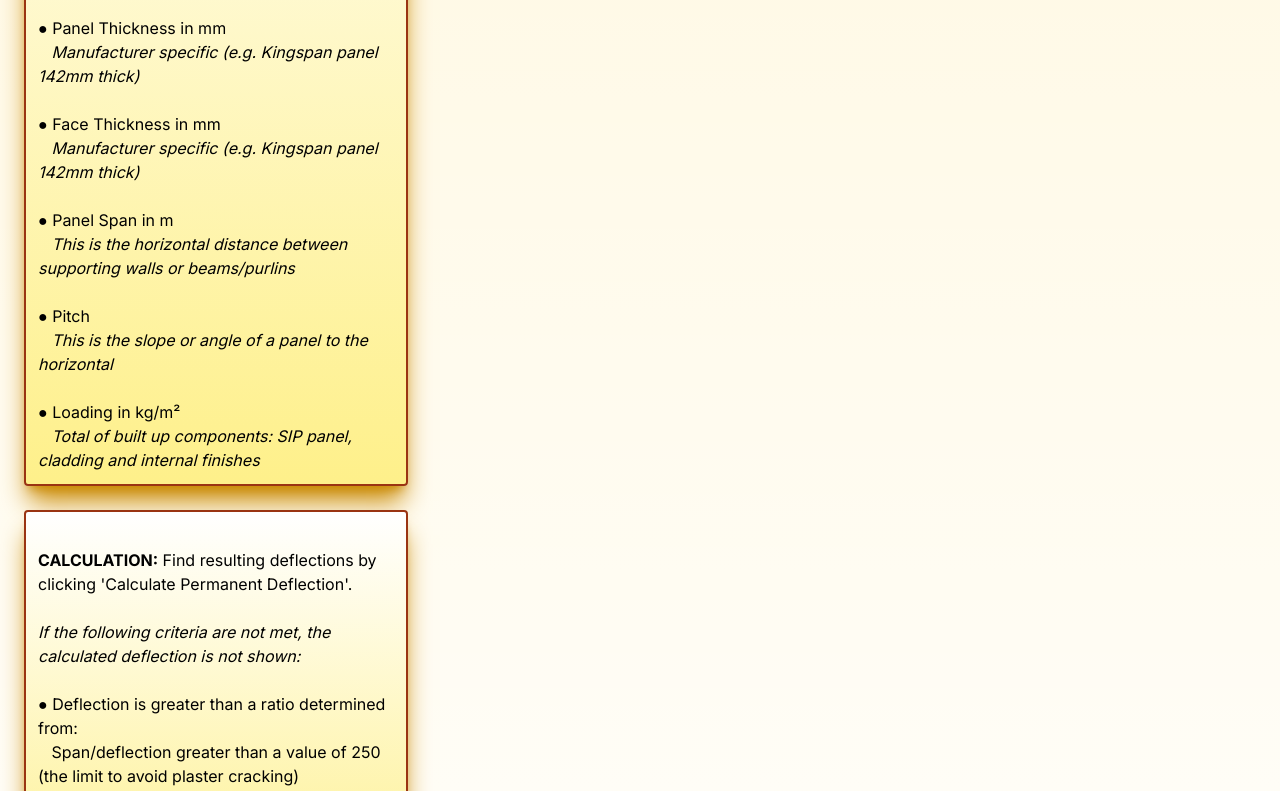
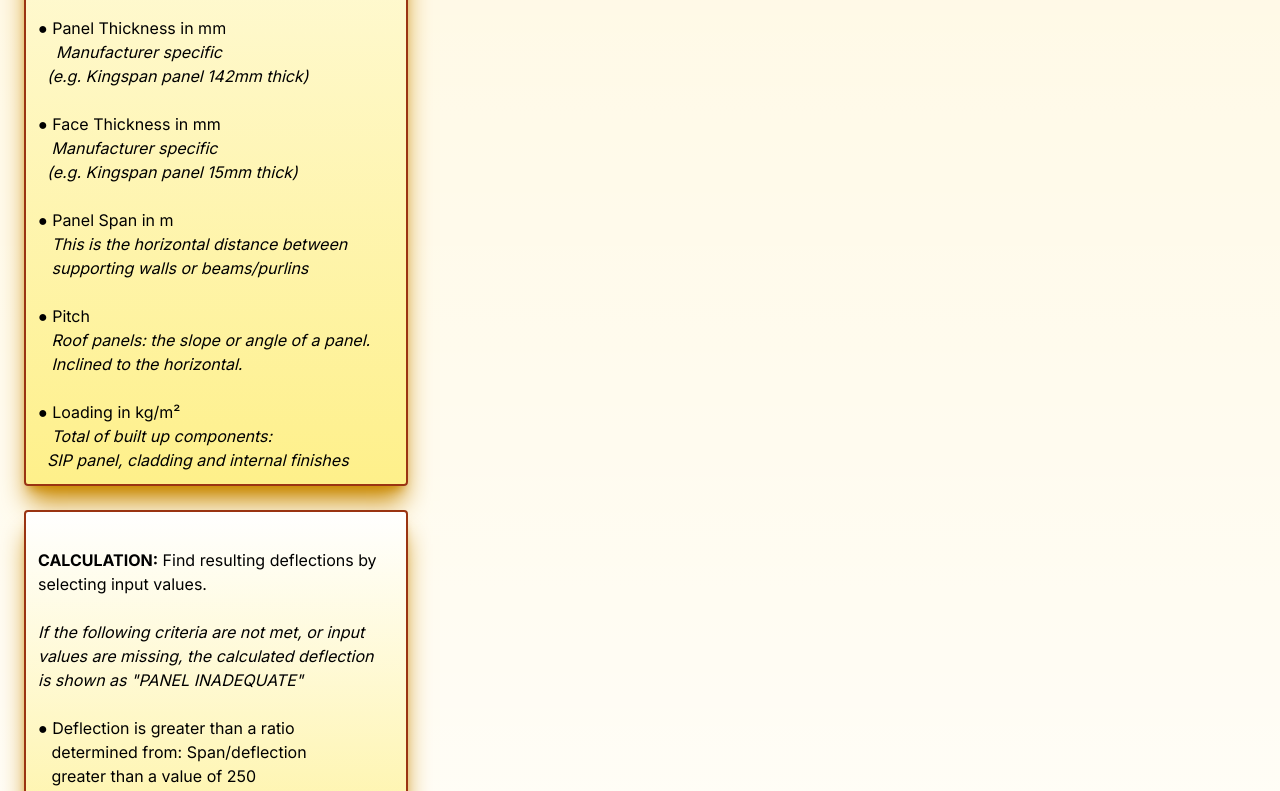
Before and after one commit to struartapp/SIP-APP-5.3-public, a Next.js app in the folder sippapp2/: page / in a window 1280 px wide. Shown: the part 2180-2971 px from the top of the page. Built offline with nearby package versions, Linux system fonts and the light colour scheme.

Commit message:
8th commit

```diff
--- a/sippapp2/app/page.js
+++ b/sippapp2/app/page.js
@@ -62,25 +62,34 @@ export default function App () {
  <br />
   <p><strong>PARAMETERS:</strong> Parameters needed for inputting into the calculation sheet are:<br /><br />
   ● Panel Thickness in mm <br />
-   &nbsp;&nbsp; <i>Manufacturer specific (e.g. Kingspan panel 142mm thick)</i><br /><br />
+   &nbsp;&nbsp;&nbsp; <i>Manufacturer specific <br />
+   &nbsp;&nbsp;(e.g. Kingspan panel 142mm thick)</i><br /><br />
   ● Face Thickness in mm <br />
- &nbsp;&nbsp; <i>Manufacturer specific (e.g. Kingspan panel 142mm thick)</i><br /><br />
+ &nbsp;&nbsp; <i>Manufacturer specific <br />
+ &nbsp;&nbsp;(e.g. Kingspan panel 15mm thick)</i><br /><br />
   ● Panel Span in m <br />
-    &nbsp;&nbsp; <i>This is the horizontal distance between supporting walls or beams/purlins </i><br /><br />
+    &nbsp;&nbsp; <i>This is the horizontal distance between <br />
+    &nbsp;&nbsp; supporting walls or beams/purlins </i><br /><br />
   ● Pitch <br />
-  &nbsp;&nbsp; <i>This is the slope or angle of a panel to the horizontal</i><br /><br />
+  &nbsp;&nbsp; <i>Roof panels: the slope or angle of a panel.  <br />
+  &nbsp;&nbsp; Inclined to the horizontal. </i><br /><br />
   ● Loading in kg/m² <br />
-  &nbsp;&nbsp; <i>Total of built up components: SIP panel, cladding and internal finishes</i><br />
+  &nbsp;&nbsp; <i>Total of built up components: <br />
+  &nbsp;&nbsp;SIP panel, cladding and internal finishes</i><br />
  </p></div></div>
 <br />
 
 <div class = "pl-6" >
             <div class="max-w-sm rounded overflow-hidden p-3  bg-gradient-to-b  from-white to-yellow-200 w-96   shadow-xl shadow-yellow-600 border-2 border-orange-800">
   <br />
-  <p><strong>CALCULATION:</strong>  Find resulting deflections by clicking 'Calculate Permanent Deflection'.<br /><br />
-  <i>If the following criteria are not met, the calculated deflection is not shown:<br /><br /></i>
-   ● Deflection is greater than a ratio determined from:<br />&nbsp;&nbsp;
-   Span/deflection greater than a value of 250 (the limit to avoid plaster cracking)<br /><br />
+  <p><strong>CALCULATION:</strong>  Find resulting deflections by selecting input values.<br /><br />
+  <i>If the following criteria are not met, or input values are missing,
+  the calculated deflection<br /> is shown as
+  "PANEL INADEQUATE" <br /><br /></i>
+   ● Deflection is greater than a ratio<br />
+   &nbsp;&nbsp; determined from: Span/deflection <br />
+   &nbsp;&nbsp; greater than a value of 250 <br />
+   &nbsp;&nbsp; (the limit to avoid plaster cracking).<br /><br />
   ● Deflection is greater than 15mm:<br />&nbsp;&nbsp;
   Rule of thumb value based on experience</p><br /><br />
   </div></div>
```
